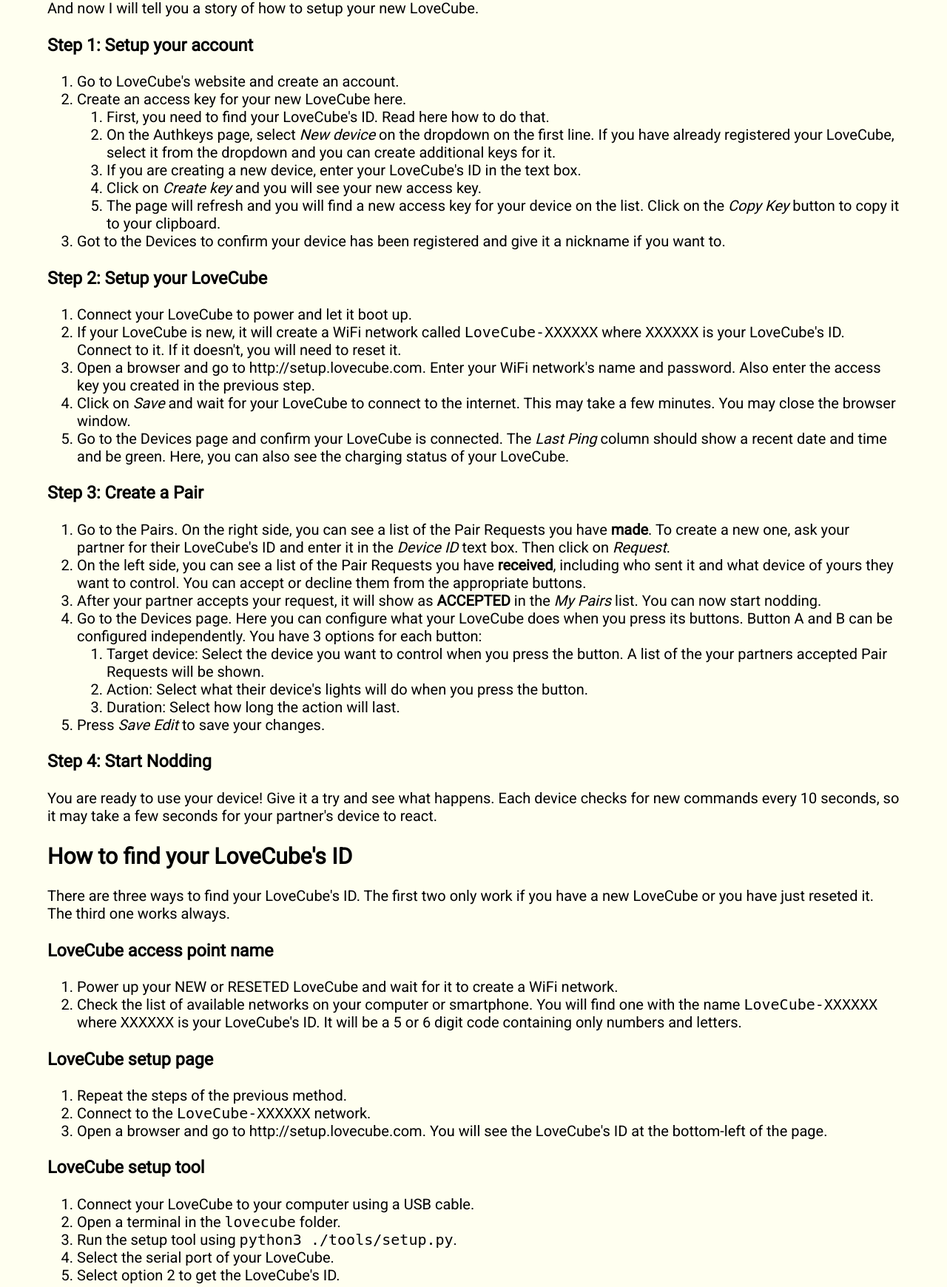
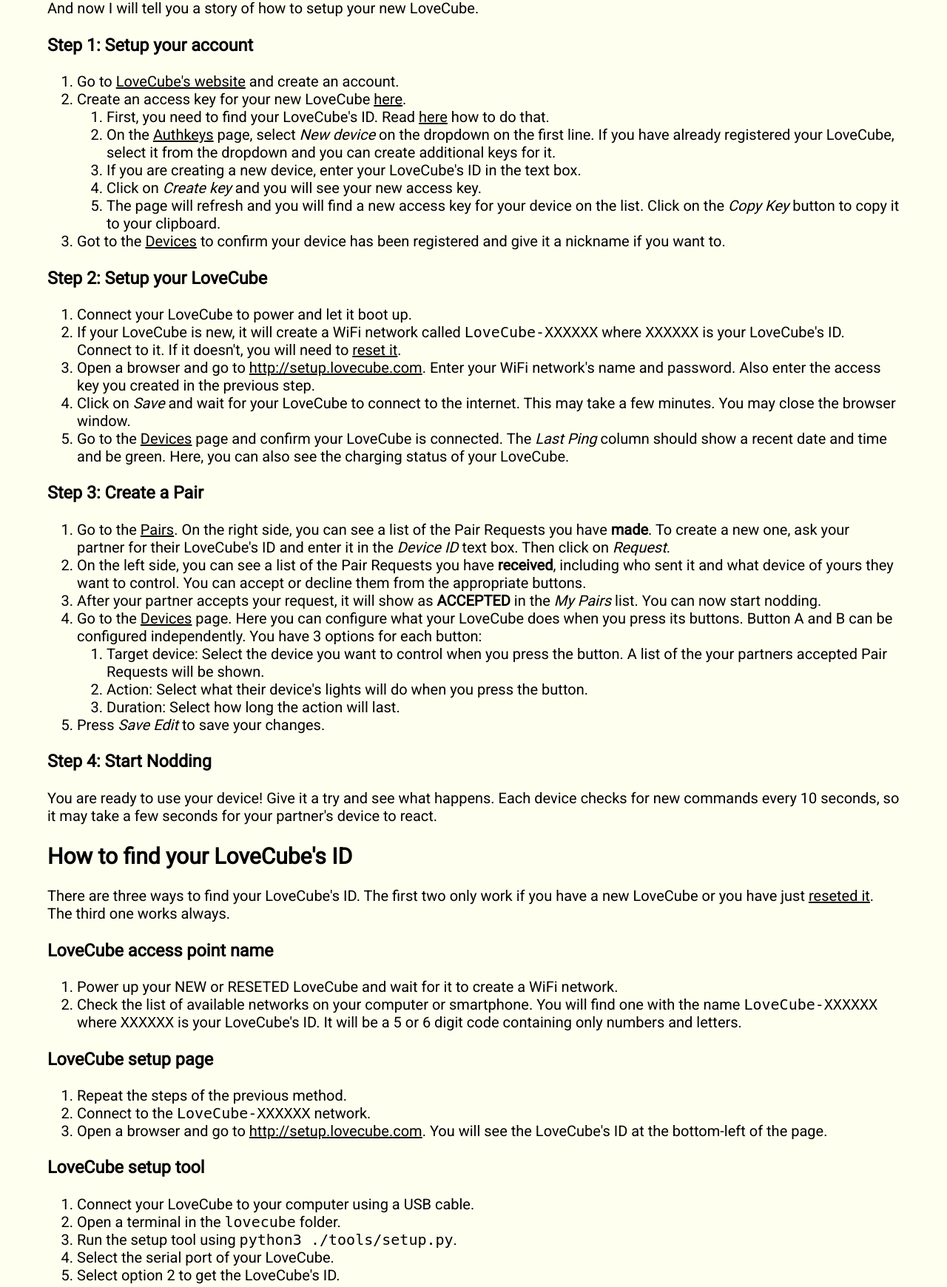
Before and after one commit to frank20a/LoveCube, a Flask app: page /getting-started in a window 1280 px wide. Shown: the part 261-2001 px from the top of the page at 74% size. Run offline with Flask 3, Linux system fonts and the light colour scheme.

Commit message:
Markdown Links Fixed

```diff
--- a/server/static/css/style.css
+++ b/server/static/css/style.css
@@ -115,6 +115,7 @@ input.login-form-element.btn-input:hover, button.login-form-element:hover {
     border-color: rgb(200, 220, 200);
     color: green;
 }
+
 .accept-button:hover {
     background-color: rgb(200, 220, 200);
 }
@@ -127,6 +128,10 @@ input.login-form-element.btn-input:hover, button.login-form-element:hover {
 
 .reject-button:hover {
     background-color: rgb(220, 200, 200);
+}
+
+div.markdown a {
+    text-decoration: underline;
 }
 
 a:link, a:visited {
--- a/server/static/markdown/getting_started.md
+++ b/server/static/markdown/getting_started.md
@@ -9,7 +9,7 @@ And now I will tell you a story of how to setup your new LoveCube.
 1. Go to [LoveCube's website](https://frank20a.pythonanywhere.com/register) and create an account.
 2. Create an access key for your new LoveCube [here](https://frank20a.pythonanywhere.com/authkeys).
     1. First, you need to find your LoveCube's ID. Read [here](#how-to-find-your-lovecubes-id) how to do that.
-    2. On the Authkeys page, select *New device* on the dropdown on the first line. If you have already registered your LoveCube, select it from the dropdown and you can create additional keys for it.
+    2. On the [Authkeys](https://frank20a.pythonanywhere.com/authkeys) page, select *New device* on the dropdown on the first line. If you have already registered your LoveCube, select it from the dropdown and you can create additional keys for it.
     3. If you are creating a new device, enter your LoveCube's ID in the text box.
     4. Click on *Create key* and you will see your new access key.
     5. The page will refresh and you will find a new access key for your device on the list. Click on the *Copy Key* button to copy it to your clipboard.
--- a/server/templates/markdown_page.html
+++ b/server/templates/markdown_page.html
@@ -8,7 +8,7 @@
         {% include 'header.html' %}
 
         <div id="main">
-            <div id="content">
+            <div id="content" class="markdown">
                 {{ mkd|markdown }}
             </div>
 
```
